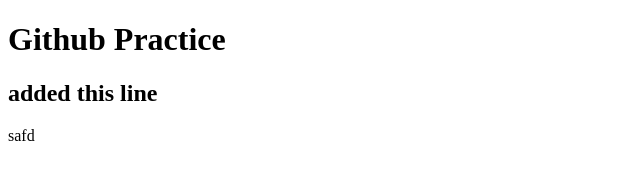
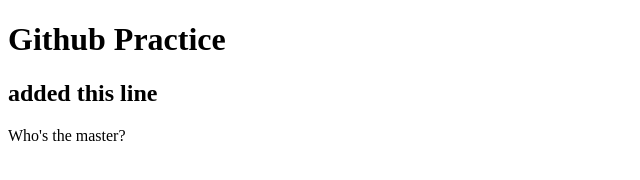
Before and after one commit to rubenrodriguez9/forks-Ruben-Ulysses, a plain HTML site: page index.html in a window 1280 px wide. Shown: the whole page, without its empty margins (0-640 px from the left). Drawn offline with Linux system fonts and the light colour scheme.

Commit message:
added line

```diff
--- a/index.html
+++ b/index.html
@@ -9,7 +9,6 @@
 
     <h1>Github Practice</h1>
     <h2>added this line</h2>
-
-    safd
+    <p>Who's the master?</p>
 </body>
 </html>
```
